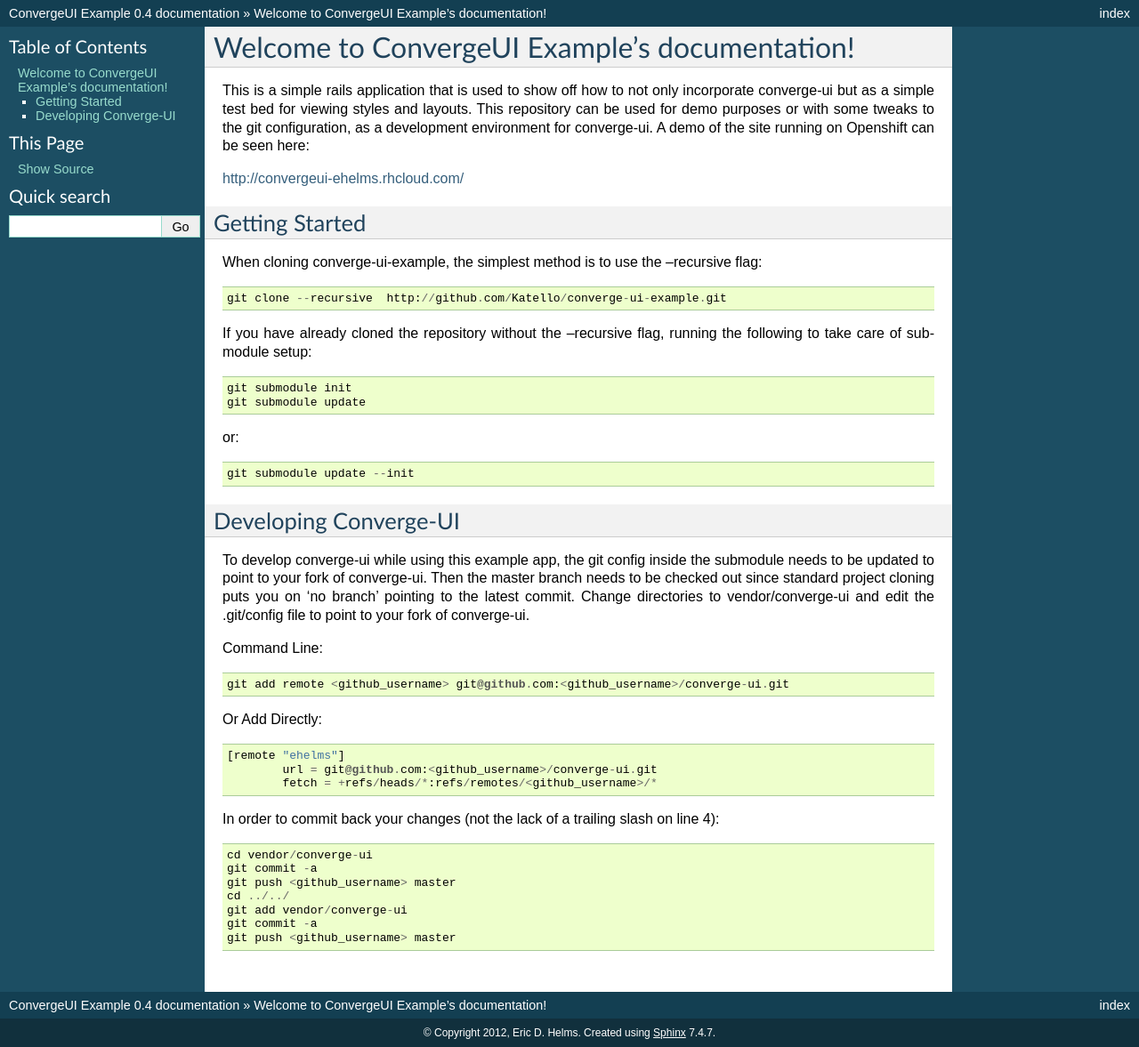
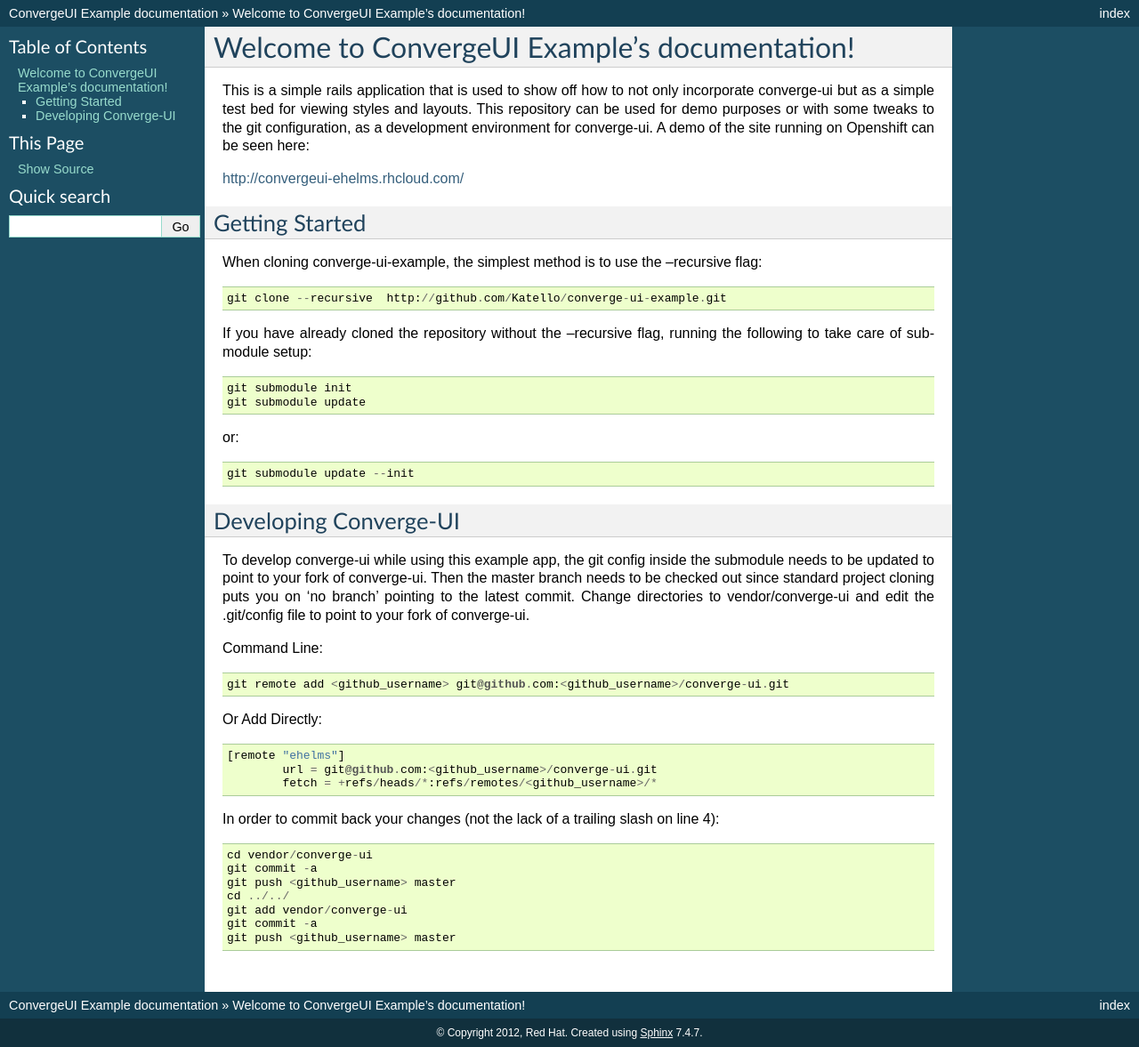
Before and after one commit to ui-alchemy/magnum-opus, a Sphinx documentation site: the page built from docs/source/index.rst, in a window 1280 px wide. Shown: the whole page at 89% size. Built offline with Sphinx 7.4.7, drawn with Linux system fonts in a browser that asks for light colours.

Commit message:
Minor documentation updates.

```diff
--- a/docs/source/conf.py
+++ b/docs/source/conf.py
@@ -41,16 +41,16 @@
 
 # General information about the project.
 project = u'ConvergeUI Example'
-copyright = u'2012, Eric D. Helms'
+copyright = u'2012, Red Hat'
 
 # The version info for the project you're documenting, acts as replacement for
 # |version| and |release|, also used in various other places throughout the
 # built documents.
 #
 # The short X.Y version.
-version = '0.4'
+#version = '0.4'
 # The full version, including alpha/beta/rc tags.
-release = '0.4'
+#release = '0.4'
 
 # The language for content autogenerated by Sphinx. Refer to documentation
 # for a list of supported languages.
--- a/docs/source/index.rst
+++ b/docs/source/index.rst
@@ -35,7 +35,7 @@
 
 Command Line::
 
-  git add remote <github_username> git@github.com:<github_username>/converge-ui.git
+  git remote add <github_username> git@github.com:<github_username>/converge-ui.git
 
 Or Add Directly::
 
```
